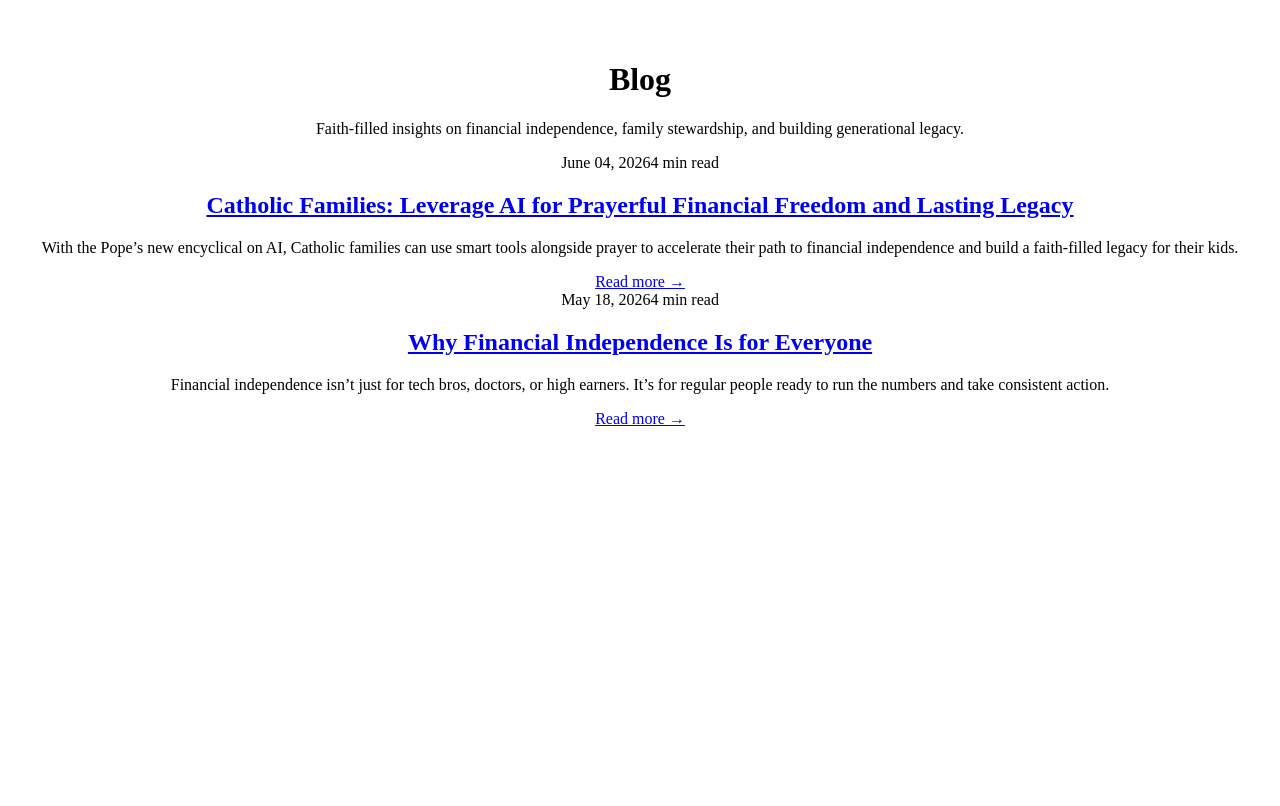
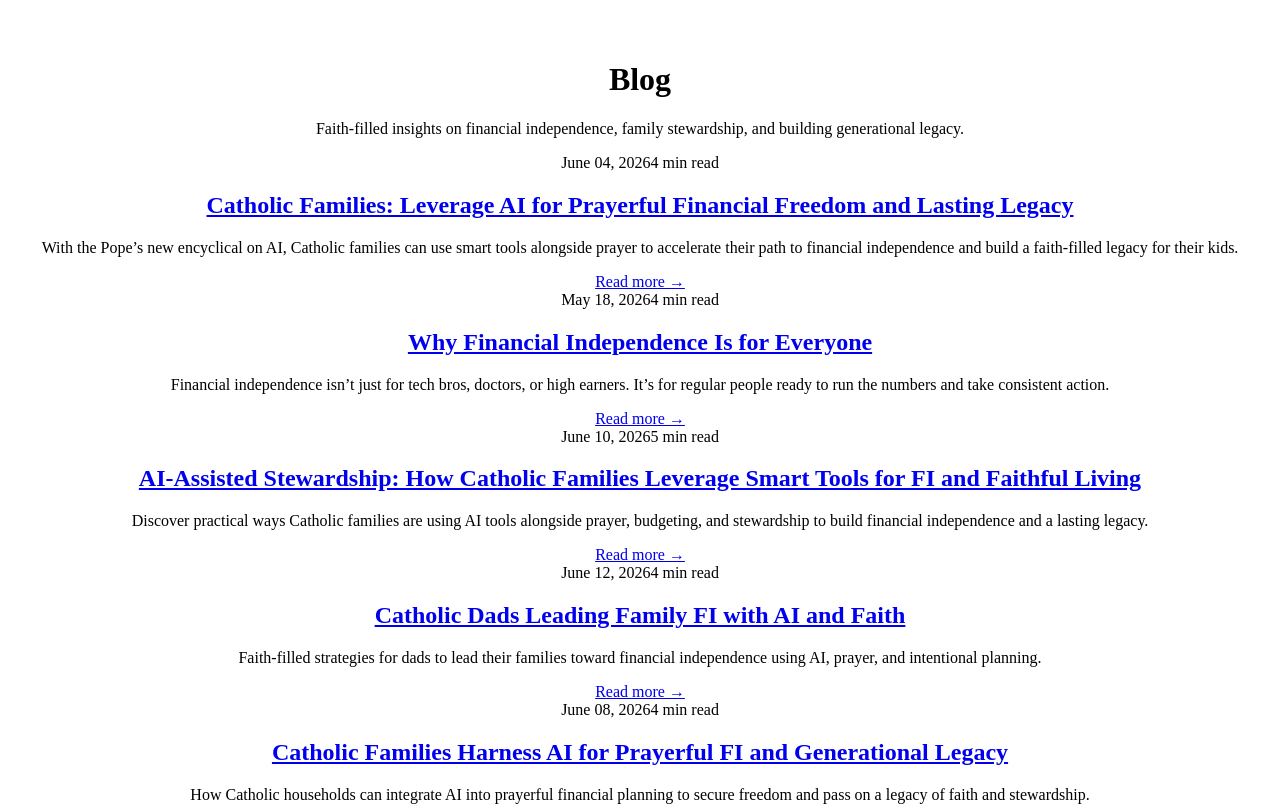
Before and after one commit to daughterpop/super-fi-calc, a React (Vite) app: page /blog in a window 1280 px wide. Shown: the top 806 px of the page. Built offline with nearby package versions, Linux system fonts and the light colour scheme.

Commit message:
Expand BlogIndex with more faith + FI blog posts for a richer section

```diff
--- a/src/pages/BlogIndex.jsx
+++ b/src/pages/BlogIndex.jsx
@@ -17,6 +17,38 @@ const posts = [
     readTime: '4 min read',
     slug: 'why-fi-for-everyone',
     link: '/blog/why-fi-for-everyone'
+  },
+  {
+    title: 'AI-Assisted Stewardship: How Catholic Families Leverage Smart Tools for FI and Faithful Living',
+    date: 'June 10, 2026',
+    excerpt: 'Discover practical ways Catholic families are using AI tools alongside prayer, budgeting, and stewardship to build financial independence and a lasting legacy.',
+    readTime: '5 min read',
+    slug: 'ai-assisted-stewardship-how-catholic-families-leverage-smart-tools-for-fi-and-faithful-living',
+    link: '/blog/ai-assisted-stewardship-how-catholic-families-leverage-smart-tools-for-fi-and-faithful-living'
+  },
+  {
+    title: 'Catholic Dads Leading Family FI with AI and Faith',
+    date: 'June 12, 2026',
+    excerpt: 'Faith-filled strategies for dads to lead their families toward financial independence using AI, prayer, and intentional planning.',
+    readTime: '4 min read',
+    slug: 'catholic-dads-leading-family-fi-with-ai-and-faith',
+    link: '/blog/catholic-dads-leading-family-fi-with-ai-and-faith'
+  },
+  {
+    title: 'Catholic Families Harness AI for Prayerful FI and Generational Legacy',
+    date: 'June 08, 2026',
+    excerpt: 'How Catholic households can integrate AI into prayerful financial planning to secure freedom and pass on a legacy of faith and stewardship.',
+    readTime: '4 min read',
+    slug: 'catholic-families-harness-ai-for-prayerful-fi-and-generational-legacy',
+    link: '/blog/catholic-families-harness-ai-for-prayerful-fi-and-generational-legacy'
+  },
+  {
+    title: 'Praying Your Way to Financial Freedom: How Christian Families Can Build Wealth, Generosity, and Peace Together',
+    date: 'June 05, 2026',
+    excerpt: 'A faith-centered approach to FI that combines prayer, smart tools, and family teamwork for lasting financial and spiritual freedom.',
+    readTime: '5 min read',
+    slug: 'praying-your-way-to-financial-freedom-how-christian-families-can-build-wealth-generosity-and-peace-together',
+    link: '/blog/praying-your-way-to-financial-freedom-how-christian-families-can-build-wealth-generosity-and-peace-together'
   }
 ];
 
```
